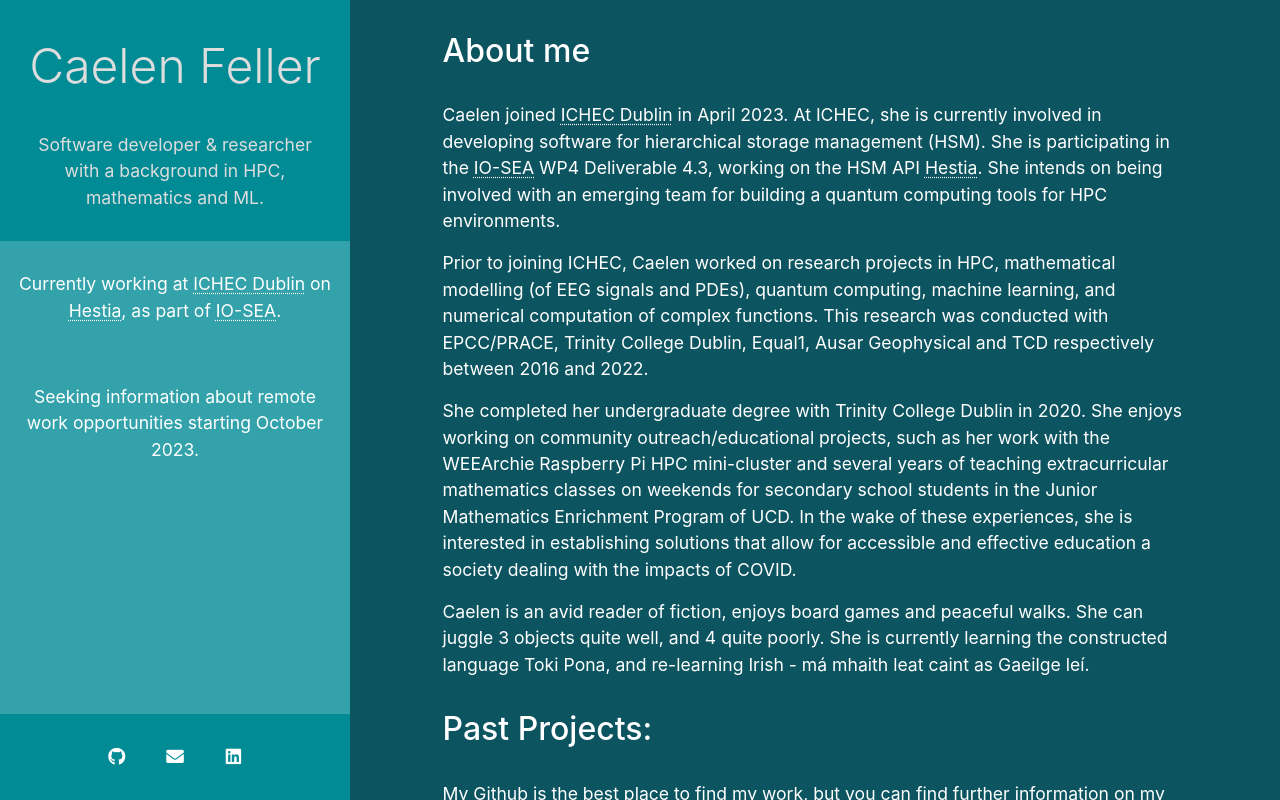
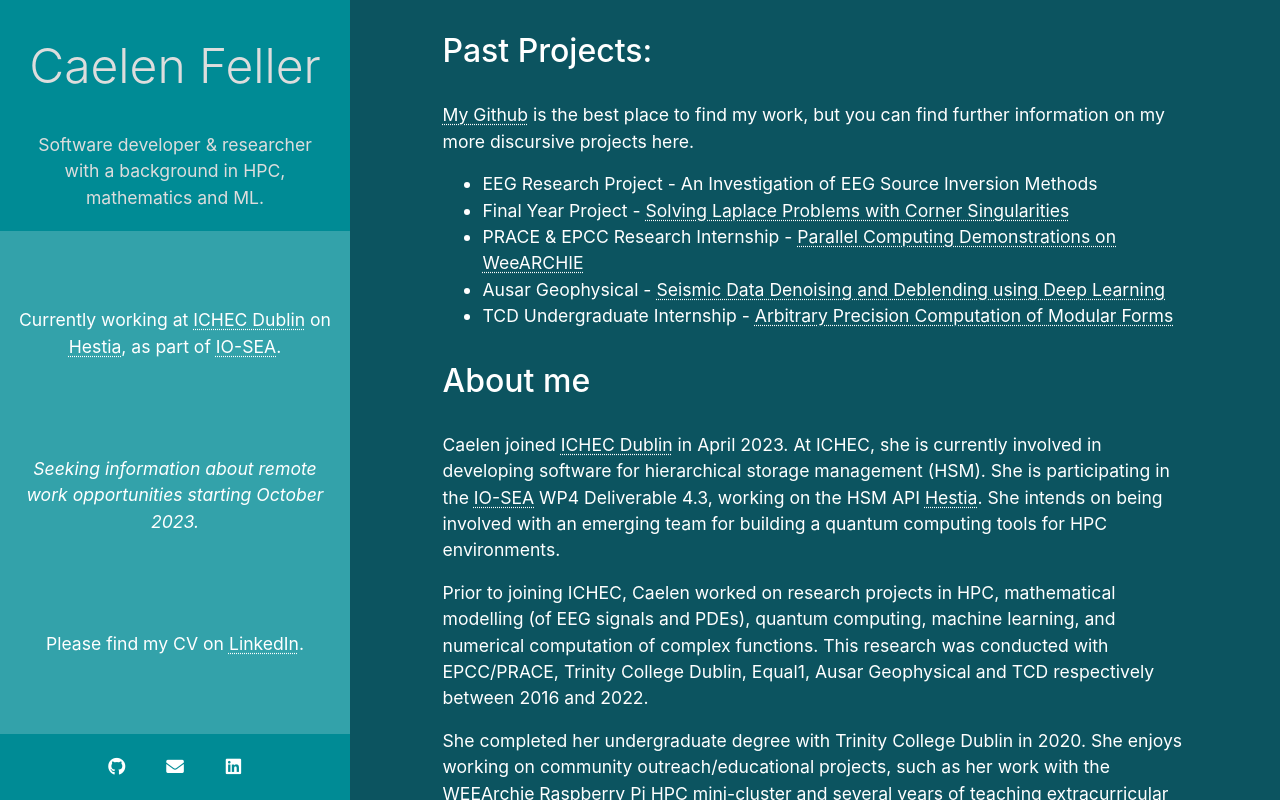
Before and after one commit to caelen-feller/caelen-feller.github.io, a plain HTML site: page index.html in a window 1280 px wide. Drawn offline with nearby package versions, Linux system fonts and the light colour scheme.

Commit message:
Change sidebar and content order

```diff
--- a/css/main.css
+++ b/css/main.css
@@ -159,7 +159,7 @@
 }
 
 .sidebar .row {
-    padding: 30px 15px;
+    padding: 20px 15px;
 }
 
 .sidebar .center {
--- a/index.html
+++ b/index.html
@@ -32,7 +32,7 @@
                         mathematics and ML.
                     </p>
                 </a>
-                <div class="row">
+                <div class="row center">
                     <p class="col-12 text-center">
                         Currently working at
                         <a href="https://www.ichec.ie/">ICHEC Dublin</a>
@@ -41,11 +41,20 @@
                     </p>
                 </div>
 
-                <div class="row">
+                <div class="row center">
                     <p class="col-12 text-center">
-                        Seeking information about
-                        remote work opportunities
-                        starting October 2023.
+                        <em>
+                            Seeking information about
+                            remote work opportunities
+                            starting October 2023.
+                        </em>
+                    </p>
+                </div>
+
+                <div class="row center">
+                    <p class="col-12 text-center">
+                        Please find my CV on <a
+                            href="https://www.linkedin.com/in/caelen-feller-070b6b167/">LinkedIn</a>.
                     </p>
                 </div>
 
@@ -69,6 +78,23 @@
                 <div class="row">
                     <div class="col-1"></div>
                     <div class="col content">
+                        <h2>Past Projects:</h2>
+                        <p>
+                            <a href="https://github.com/caelen-feller">My Github</a> is the best place to find my work,
+                            but you can find further information on my more discursive projects here.
+                        </p>
+                        <ul>
+                            <li>EEG Research Project - An Investigation of EEG Source Inversion Methods </li>
+                            <li>Final Year Project - <a href="https://github.com/caelen-feller/fyp">Solving Laplace
+                                    Problems with Corner Singularities</a></li>
+                            <li>PRACE & EPCC Research Internship - <a href="/2019-internship/">Parallel Computing
+                                    Demonstrations on WeeARCHIE</a></li>
+                            <li>Ausar Geophysical - <a href="https://arxiv.org/abs/1907.01497">Seismic Data
+                                    Denoising and Deblending using
+                                    Deep Learning</a></li>
+                            <li>TCD Undergraduate Internship - <a href="/2018-internship/">Arbitrary
+                                    Precision Computation of Modular Forms</a></li>
+                        </ul>
                         <h2> About me</h2>
                         <p>
                             Caelen joined <a href="https://www.ichec.ie/">ICHEC Dublin</a> in April 2023. At ICHEC, she
@@ -97,24 +123,6 @@
                             objects quite well, and 4 quite poorly. She is currently learning the constructed language
                             Toki Pona, and re-learning Irish - má mhaith leat caint as Gaeilge leí.
                         </p>
-
-                        <h2>Past Projects:</h2>
-                        <p>
-                            <a href="https://github.com/caelen-feller">My Github</a> is the best place to find my work,
-                            but you can find further information on my more discursive projects here.
-                        </p>
-                        <ul>
-                            <li>EEG Research Project - An Investigation of EEG Source Inversion Methods </li>
-                            <li>Final Year Project - <a href="https://github.com/caelen-feller/fyp">Solving Laplace
-                                    Problems with Corner Singularities</a></li>
-                            <li>PRACE & EPCC Research Internship - <a href="/2019-internship/">Parallel Computing
-                                    Demonstrations on WeeARCHIE</a></li>
-                            <li>Ausar Geophysical - <a href="https://arxiv.org/abs/1907.01497">Seismic Data
-                                    Denoising and Deblending using
-                                    Deep Learning</a></li>
-                            <li>TCD Undergraduate Internship - <a href="/2018-internship/">Arbitrary
-                                    Precision Computation of Modular Forms</a></li>
-                        </ul>
                     </div>
                     <div class="col-1"></div>
                 </div>
```
Also changed, not shown: 2018-internship/index.html (+13 -5 lines), 2019-internship/index.html (+14 -5 lines).
